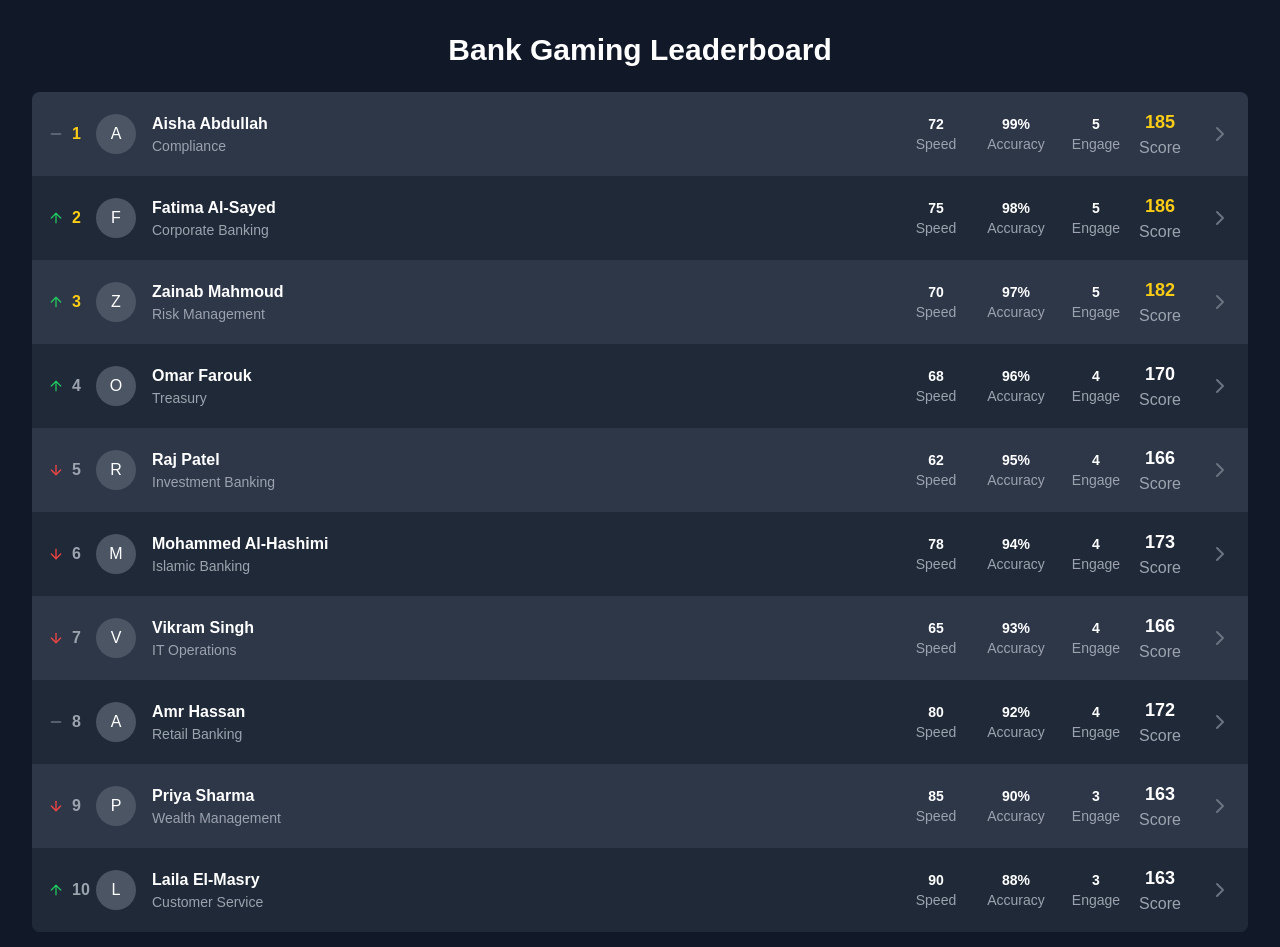
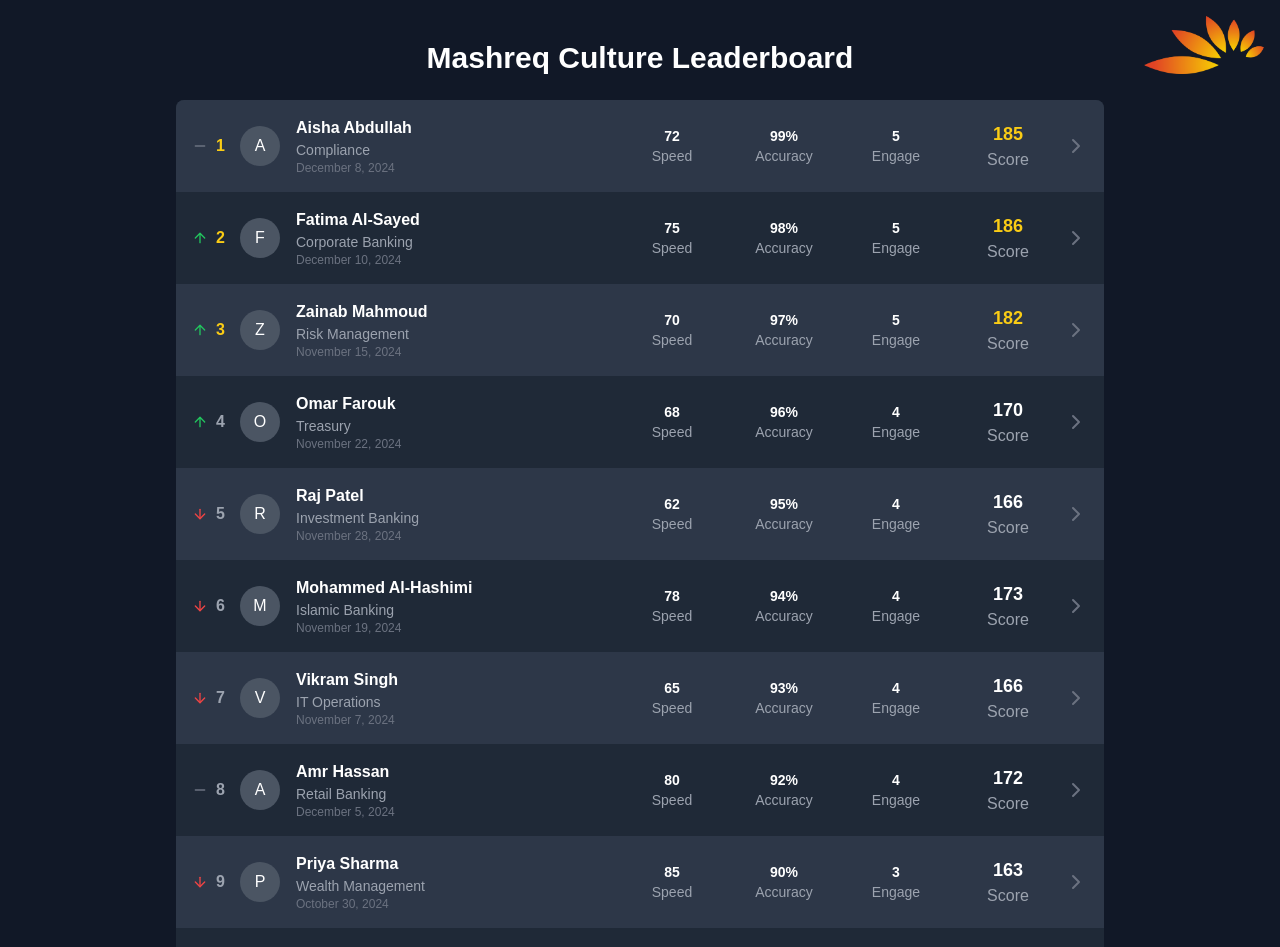
Before and after one commit to wanghaisheng/bank-gaming-leaderboard, a Next.js app: page / in a window 1280 px wide. Shown: the top 947 px of the page. Built offline with nearby package versions, Linux system fonts and the light colour scheme.

Commit message:
Update leaderboard data

```diff
--- a/src/app/page.tsx
+++ b/src/app/page.tsx
@@ -1,7 +1,9 @@
 'use client'
 
 import React from 'react'
+import Image from 'next/image'
 import { ArrowUp, ArrowDown, Minus, ChevronRight } from 'lucide-react'
+import mashreqLogo from './mashreq-logo.png'
 
 type Player = {
   name: string
@@ -10,19 +12,20 @@
   accuracy: number
   engagement: number
   change: 'up' | 'down' | 'same'
+  completionDate: string
 }
 
 const mockData: Player[] = [
-  { name: "Fatima Al-Sayed", department: "Corporate Banking", speed: 75, accuracy: 98, engagement: 5, change: 'up' },
-  { name: "Raj Patel", department: "Investment Banking", speed: 62, accuracy: 95, engagement: 4, change: 'down' },
-  { name: "Amr Hassan", department: "Retail Banking", speed: 80, accuracy: 92, engagement: 4, change: 'same' },
-  { name: "Zainab Mahmoud", department: "Risk Management", speed: 70, accuracy: 97, engagement: 5, change: 'up' },
-  { name: "Priya Sharma", department: "Wealth Management", speed: 85, accuracy: 90, engagement: 3, change: 'down' },
-  { name: "Omar Farouk", department: "Treasury", speed: 68, accuracy: 96, engagement: 4, change: 'up' },
-  { name: "Aisha Abdullah", department: "Compliance", speed: 72, accuracy: 99, engagement: 5, change: 'same' },
-  { name: "Vikram Singh", department: "IT Operations", speed: 65, accuracy: 93, engagement: 4, change: 'down' },
-  { name: "Laila El-Masry", department: "Customer Service", speed: 90, accuracy: 88, engagement: 3, change: 'up' },
-  { name: "Mohammed Al-Hashimi", department: "Islamic Banking", speed: 78, accuracy: 94, engagement: 4, change: 'down' },
+  { name: "Fatima Al-Sayed", department: "Corporate Banking", speed: 75, accuracy: 98, engagement: 5, change: 'up', completionDate: "December 10, 2024" },
+  { name: "Raj Patel", department: "Investment Banking", speed: 62, accuracy: 95, engagement: 4, change: 'down', completionDate: "November 28, 2024" },
+  { name: "Amr Hassan", department: "Retail Banking", speed: 80, accuracy: 92, engagement: 4, change: 'same', completionDate: "December 5, 2024" },
+  { name: "Zainab Mahmoud", department: "Risk Management", speed: 70, accuracy: 97, engagement: 5, change: 'up', completionDate: "November 15, 2024" },
+  { name: "Priya Sharma", department: "Wealth Management", speed: 85, accuracy: 90, engagement: 3, change: 'down', completionDate: "October 30, 2024" },
+  { name: "Omar Farouk", department: "Treasury", speed: 68, accuracy: 96, engagement: 4, change: 'up', completionDate: "November 22, 2024" },
+  { name: "Aisha Abdullah", department: "Compliance", speed: 72, accuracy: 99, engagement: 5, change: 'same', completionDate: "December 8, 2024" },
+  { name: "Vikram Singh", department: "IT Operations", speed: 65, accuracy: 93, engagement: 4, change: 'down', completionDate: "November 7, 2024" },
+  { name: "Laila El-Masry", department: "Customer Service", speed: 90, accuracy: 88, engagement: 3, change: 'up', completionDate: "October 25, 2024" },
+  { name: "Mohammed Al-Hashimi", department: "Islamic Banking", speed: 78, accuracy: 94, engagement: 4, change: 'down', completionDate: "November 19, 2024" },
 ]
 
 const ChangeIcon = ({ change }: { change: 'up' | 'down' | 'same' }) => {
@@ -44,8 +47,17 @@
   })
 
   return (
-    <div className="min-h-screen bg-gray-900 text-white p-8">
-      <h1 className="text-3xl font-bold mb-6 text-center">Bank Gaming Leaderboard</h1>
+    <div className="min-h-screen bg-gray-900 text-white px-44 pt-10 relative">
+      <div className="absolute top-4 right-4">
+        <Image
+          src={mashreqLogo}
+          alt="Mashreq Bank Logo"
+          width={120}
+          height={40}
+          className="object-contain"
+        />
+      </div>
+      <h1 className="text-3xl font-bold mb-6 text-center">Mashreq Culture Leaderboard</h1>
       <div className="bg-gray-800 rounded-lg overflow-hidden">
         {sortedData.map((player, index) => (
           <div key={index} className={`flex items-center p-4 ${index % 2 === 0 ? 'bg-gray-750' : 'bg-gray-800'} hover:bg-gray-700 transition-colors`}>
@@ -59,22 +71,23 @@
             <div className="flex-grow">
               <div className="font-bold">{player.name}</div>
               <div className="text-sm text-gray-400">{player.department}</div>
+              <div className="text-xs text-gray-500">{player.completionDate}</div>
             </div>
-            <div className="flex space-x-4 text-sm">
-              <div className="w-16 text-center">
+            <div className="flex space-x-8 text-sm">
+              <div className="w-20 text-center">
                 <div className="font-bold">{player.speed}</div>
                 <div className="text-gray-400">Speed</div>
               </div>
-              <div className="w-16 text-center">
+              <div className="w-20 text-center">
                 <div className="font-bold">{player.accuracy}%</div>
                 <div className="text-gray-400">Accuracy</div>
               </div>
-              <div className="w-16 text-center">
+              <div className="w-20 text-center">
                 <div className="font-bold">{player.engagement}</div>
                 <div className="text-gray-400">Engage</div>
               </div>
             </div>
-            <div className="w-16 text-center">
+            <div className="w-20 text-center ml-8">
               <div className={`font-bold text-lg ${index < 3 ? 'text-yellow-400' : 'text-white'}`}>
                 {(player.accuracy + player.speed / 2 + player.engagement * 10).toFixed(0)}
               </div>
```
Also changed, not shown: src/app/mashreq-logo.png (added).
